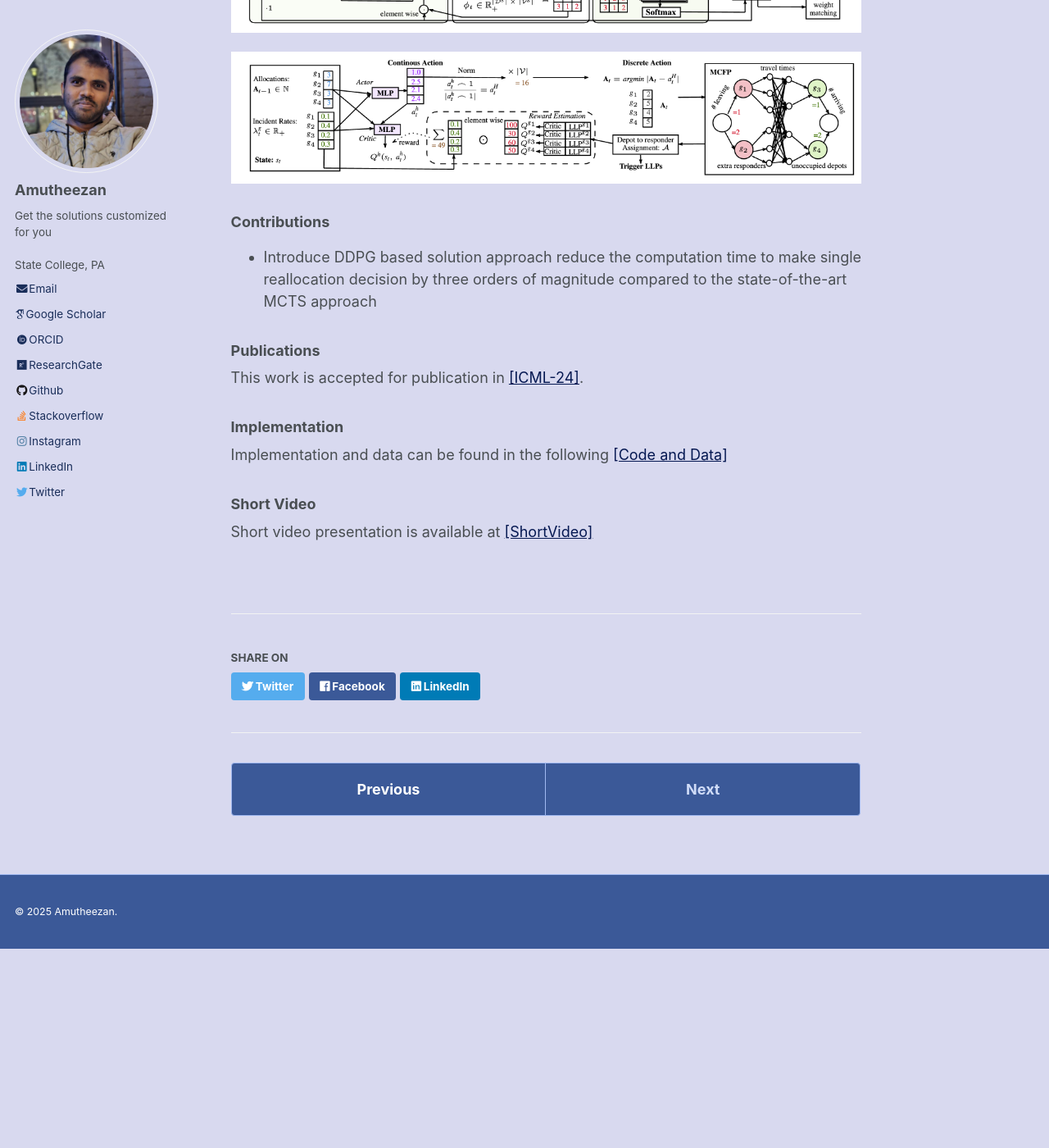
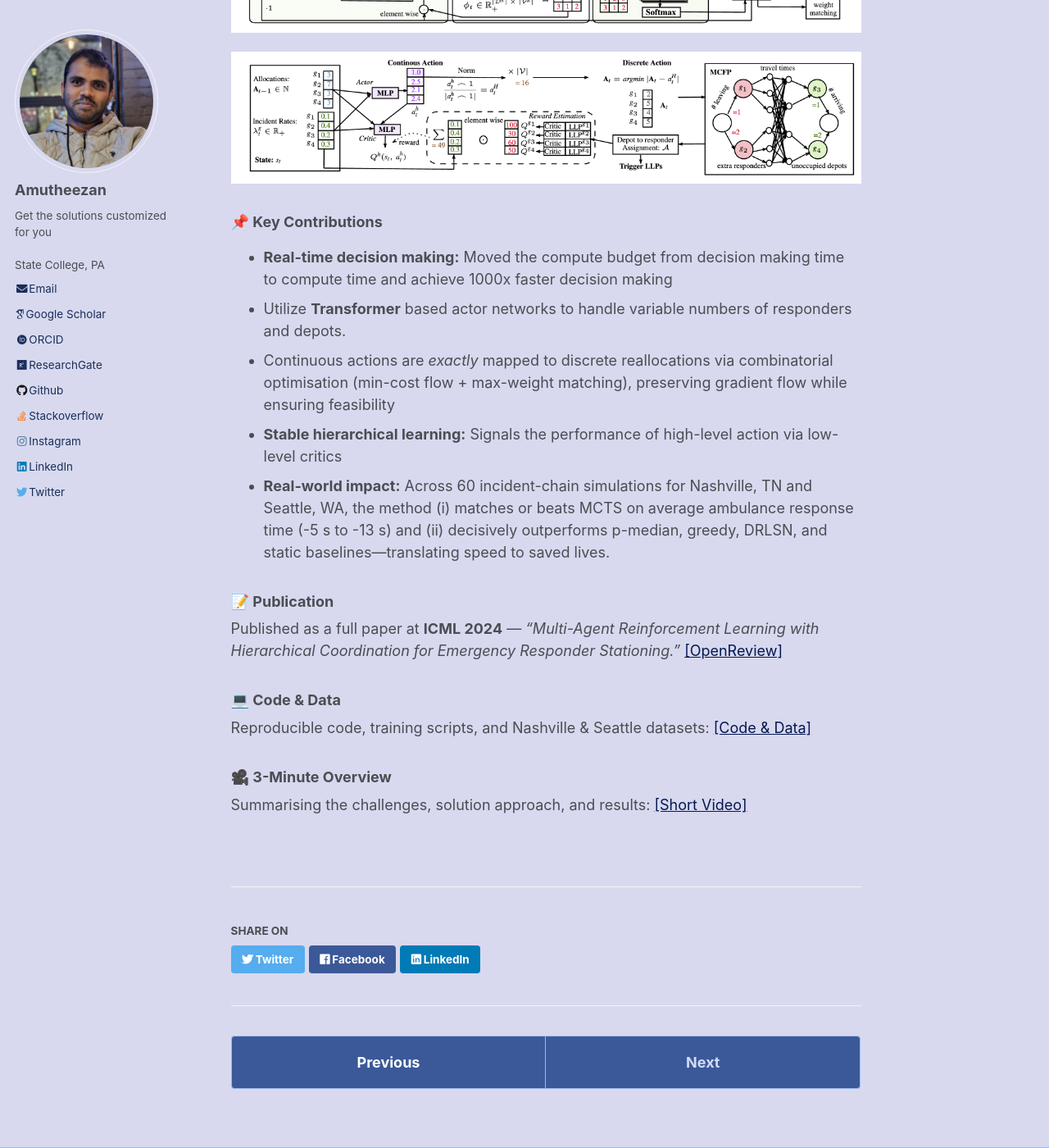
Before and after one commit to Amutheezan/amutheezan.github.io, a Jekyll site: the page built from _projects/2024-06-06-stationing.md, in a window 1280 px wide and 1400 px high, scrolled down 522 px. Shown: the whole window at 82% size. Built offline with Jekyll 4.4.1, drawn with Linux system fonts in a browser that asks for light colours; some web fonts are replaced; before the commit the page ends 1679 px from its top, so only the background shows below that.

Commit message:
Update 2024-06-06-stationing.md

```diff
--- a/_projects/2024-06-06-stationing.md
+++ b/_projects/2024-06-06-stationing.md
@@ -12,18 +12,18 @@ date: 2024-06-06
 
 ![image](https://amutheezan.com/images/HLPTraining.png)
 
-### Contributions
+### 📌 Key Contributions
+- **Real-time decision making:** Moved the compute budget from decision making time to compute time and achieve 1000x faster decision making
+- Utilize **Transformer** based actor networks to handle variable numbers of responders and depots.
+- Continuous actions are *exactly* mapped to discrete reallocations via combinatorial optimisation (min-cost flow + max-weight matching), preserving gradient flow while ensuring feasibility
+- **Stable hierarchical learning:** Signals the performance of high-level action via low-level critics
+- **Real-world impact:** Across 60 incident-chain simulations for Nashville, TN and Seattle, WA, the method (i) matches or beats MCTS on average ambulance response time (-5 s to -13 s) and (ii) decisively outperforms p-median, greedy, DRLSN, and static baselines—translating speed to saved lives.
 
-* Introduce DDPG based solution approach reduce the computation time to make single reallocation decision by three orders of magnitude compared to the state-of-the-art MCTS approach
+### 📝 Publication
+Published as a full paper at **ICML 2024** — *“Multi-Agent Reinforcement Learning with Hierarchical Coordination for Emergency Responder Stationing.”* [[OpenReview]](https://openreview.net/forum?id=TTZXl9WYFF)
 
-### Publications
+### 💻 Code & Data
+Reproducible code, training scripts, and Nashville & Seattle datasets: [[Code & Data]](https://figshare.com/articles/dataset/Multi-Agent_Reinforcement_Learning_with_Hierarchical_Coordination_for_Emergency_Responder_Stationing_ICML-2024_Code_and_Data_/25872640)
 
-This work is accepted for publication in [[ICML-24]](https://openreview.net/forum?id=TTZXl9WYFF).
-
-### Implementation
-
-Implementation and data can be found in the following [[Code and Data]](https://figshare.com/articles/dataset/Multi-Agent_Reinforcement_Learning_with_Hierarchical_Coordination_for_Emergency_Responder_Stationing_ICML-2024_Code_and_Data_/25872640)
-
-### Short Video
-
-Short video presentation is available at [[ShortVideo]](https://youtu.be/qxdSdl9XviY)
+### 🎥 3-Minute Overview
+Summarising the challenges, solution approach, and results: [[Short Video]](https://youtu.be/qxdSdl9XviY)
```
